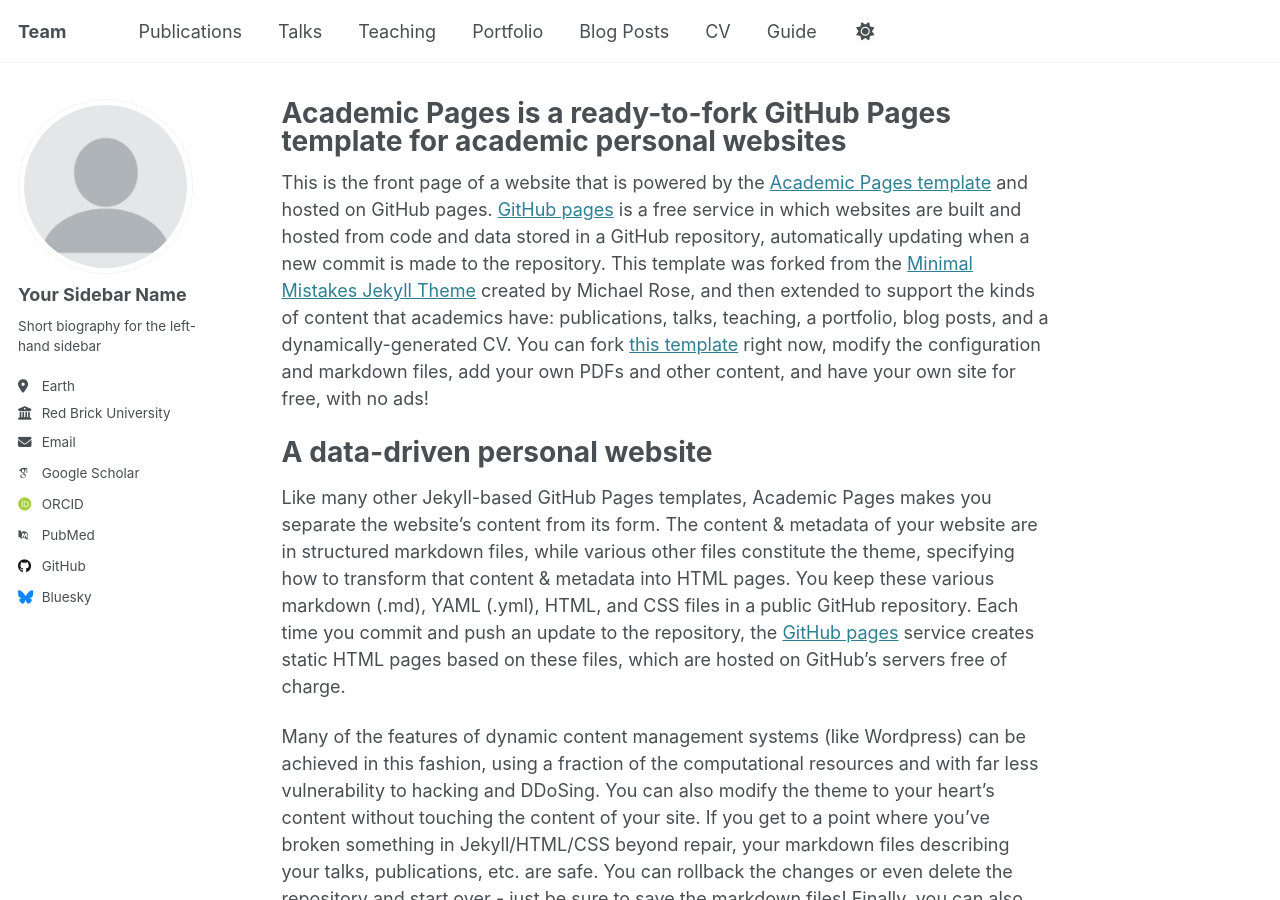
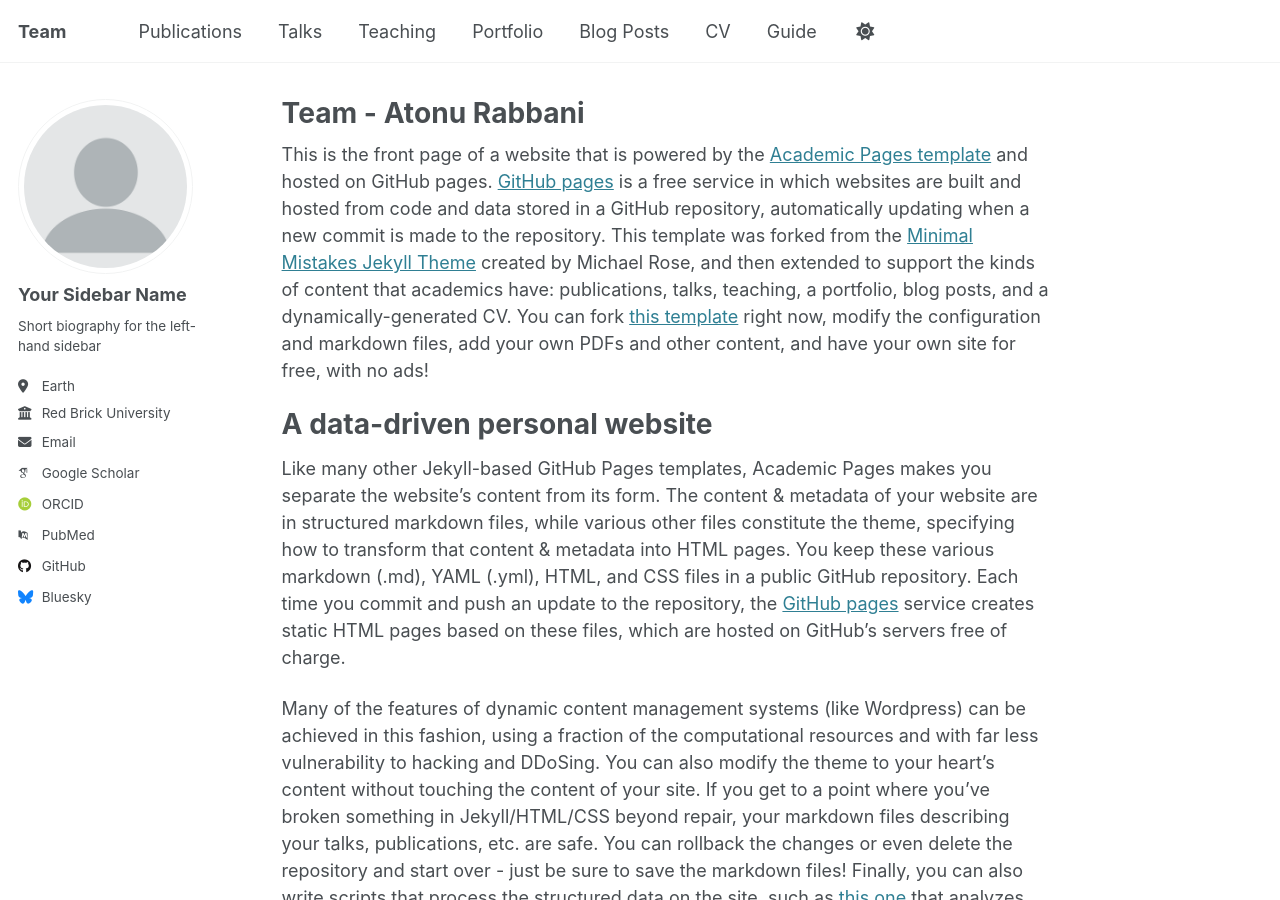
Before and after one commit to Kazi-Omar-Alif/Team-AR.github.io, a Jekyll site: the page built from _pages/about.md, in a window 1280 px wide and 900 px high. Built offline with Jekyll 4.4.1, drawn with Linux system fonts in a browser that asks for light colours; some web fonts are replaced.

Commit message:
Update about.md

```diff
--- a/_pages/about.md
+++ b/_pages/about.md
@@ -1,6 +1,6 @@
 ---
 permalink: /
-title: "Academic Pages is a ready-to-fork GitHub Pages template for academic personal websites"
+title: "Team - Atonu Rabbani"
 author_profile: true
 redirect_from:
   - /about/
```
